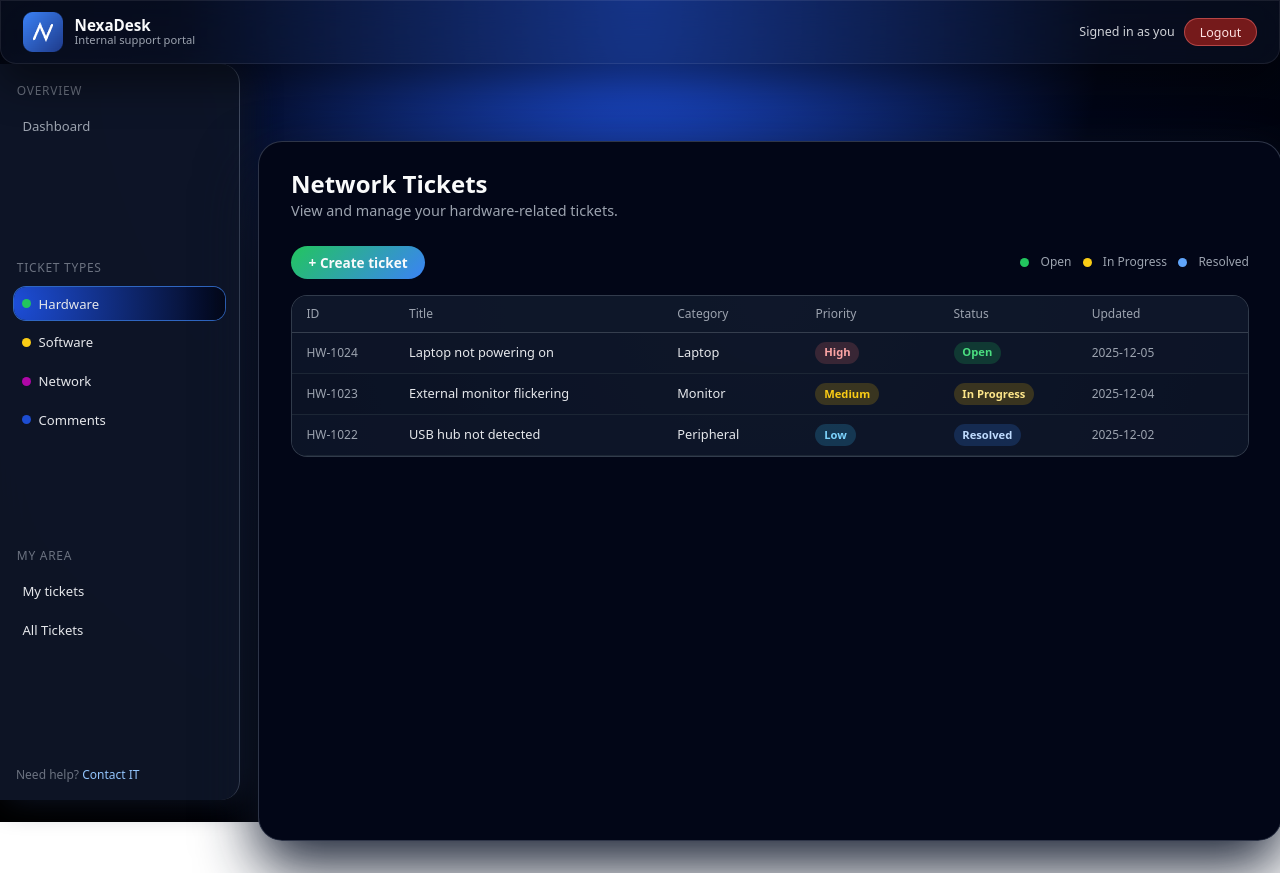
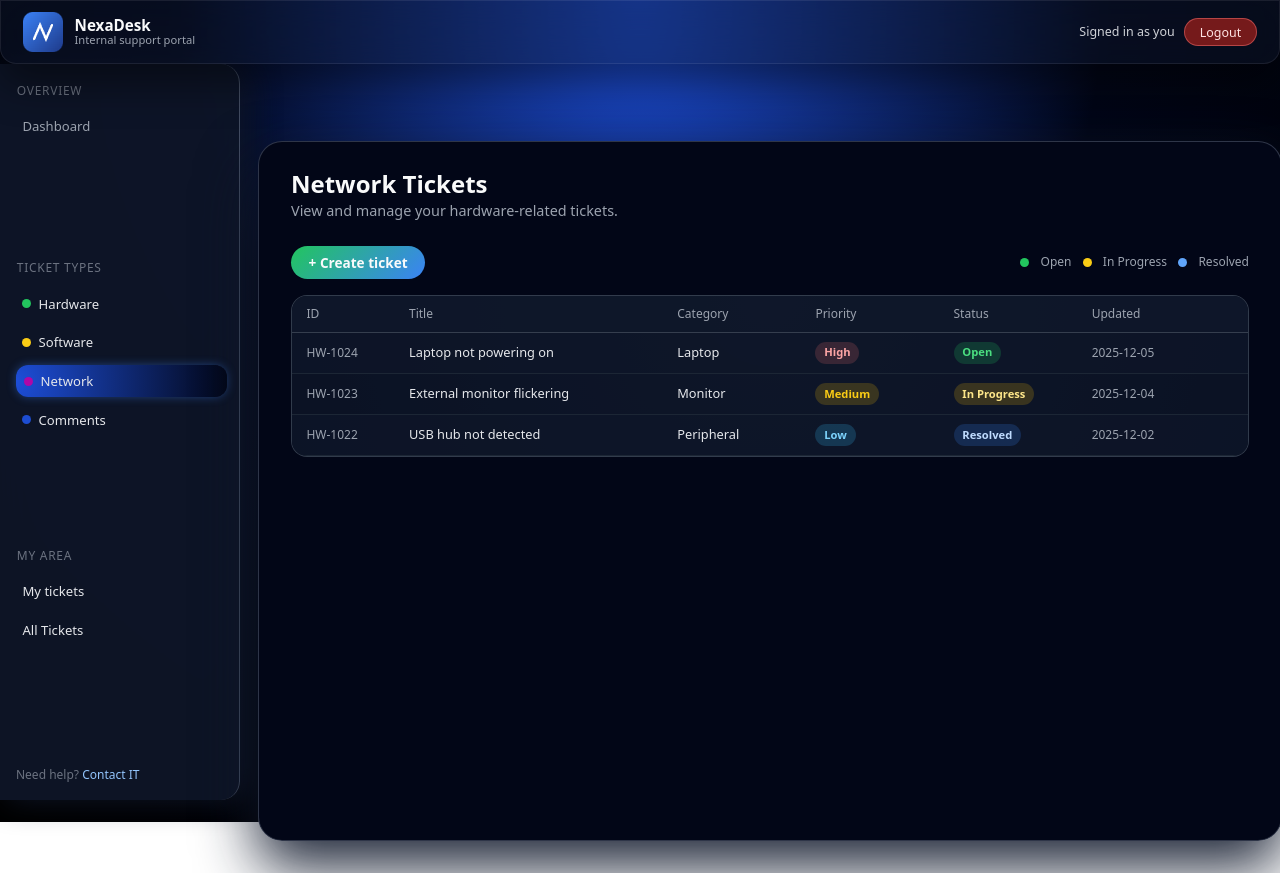
Before and after one commit to EmirKaraaslan/SEN4015, a React (Vite) app in the folder it_service_app/frontend/: page /dashboard/NetworkTickets in a window 1280 px wide. Shown: the top 873 px of the page. Built offline with nearby package versions, Linux system fonts and the light colour scheme.

Commit message:
14 aralik ui fix

```diff
--- a/it_service_app/frontend/src/components/stables/sidebar.jsx
+++ b/it_service_app/frontend/src/components/stables/sidebar.jsx
@@ -1,84 +1,107 @@
 import "../../styles/stablesStyles/sidebarStyles.scss";
-import { useNavigate } from "react-router-dom";
-
+import { useNavigate, useLocation } from "react-router-dom";
 
 function Sidebar() {
+  const navigate = useNavigate();
+  const location = useLocation();
 
-    const navigate = useNavigate();
+  // 🔥 Aktif route'ı kontrol et
+  const currentPath = location.pathname.toLowerCase();
 
+  const isActive = (path) => currentPath.includes(path.toLowerCase());
 
-    const handleHardwareClick = () => {
-        navigate("/dashboard/HardwareTickets")
-    }
-
-        const handleSoftwareClick = () => {
-        navigate("/dashboard/SoftwareTickets")
-    }
-
-
-        const handleNetworkClick = () => {
-        navigate("/dashboard/NetworkTickets")
-    }
-
-            const handleDashboardkClick = () => {
-        navigate("/dashboard")
-    }
-
-
+  const handleNavigate = (path) => navigate(path);
 
   return (
     <aside className="sidebar">
+      {/* --- Overview --- */}
       <div className="sidebar__section sidebar__section--top">
         <p className="sidebar__label">Overview</p>
-        <button className="sidebar__item sidebar__item--muted"
-          onClick={handleDashboardkClick}
+        <button
+          className={`sidebar__item ${
+            isActive("/dashboard") &&
+            !isActive("hardware") &&
+            !isActive("software") &&
+            !isActive("network") &&
+            !isActive("comments")
+              ? "sidebar__item--active"
+              : "sidebar__item--muted"
+          }`}
+          onClick={() => handleNavigate("/dashboard")}
         >
           Dashboard
         </button>
       </div>
 
+      {/* --- Ticket Types --- */}
       <div className="sidebar__section">
         <p className="sidebar__label">Ticket types</p>
 
-        <button className="sidebar__item sidebar__item--active"
-          onClick={handleHardwareClick}
+        <button
+          className={`sidebar__item ${
+            isActive("/hardwaretickets") ? "sidebar__item--active" : ""
+          }`}
+          onClick={() => handleNavigate("/dashboard/HardwareTickets")}
         >
           <span className="sidebar__bullet sidebar__bullet--hardware" />
           Hardware
         </button>
 
-        <button className="sidebar__item"
-          onClick={handleSoftwareClick}
-          >
+        <button
+          className={`sidebar__item ${
+            isActive("/softwaretickets") ? "sidebar__item--active" : ""
+          }`}
+          onClick={() => handleNavigate("/dashboard/SoftwareTickets")}
+        >
           <span className="sidebar__bullet sidebar__bullet--software" />
           Software
         </button>
 
-        <button className="sidebar__item"
-          onClick={handleNetworkClick}
-          >
+        <button
+          className={`sidebar__item ${
+            isActive("/networktickets") ? "sidebar__item--active" : ""
+          }`}
+          onClick={() => handleNavigate("/dashboard/NetworkTickets")}
+        >
           <span className="sidebar__bullet sidebar__bullet--network" />
           Network
         </button>
 
-        <button className="sidebar__item">
+        <button
+          className={`sidebar__item ${
+            isActive("/comments") ? "sidebar__item--active" : ""
+          }`}
+          onClick={() => handleNavigate("/dashboard/Comments")}
+        >
           <span className="sidebar__bullet sidebar__bullet--comments" />
           Comments
         </button>
       </div>
 
+      {/* --- My Area --- */}
       <div className="sidebar__section">
         <p className="sidebar__label">My area</p>
 
-        <button className="sidebar__item">
+        <button
+          className={`sidebar__item ${
+            isActive("/my-tickets") ? "sidebar__item--active" : ""
+          }`}
+          onClick={() => handleNavigate("/dashboard/MyTickets")}
+        >
           My tickets
         </button>
 
-        <button className="sidebar__item">
+        <button
+          className={`sidebar__item ${
+            isActive("/all-tickets") ? "sidebar__item--active" : ""
+          }`}
+          onClick={() => handleNavigate("/dashboard/AllTickets")}
+        >
           All Tickets
         </button>
       </div>
 
+      {/* --- Footer --- */}
       <div className="sidebar__section sidebar__section--bottom">
         <p className="sidebar__hint">
           Need help? <span>Contact IT</span>
--- a/it_service_app/frontend/src/styles/HardwareTicketsDB.scss
+++ b/it_service_app/frontend/src/styles/HardwareTicketsDB.scss
@@ -31,7 +31,8 @@ body,
 .app-body {
   margin-top: 96px;          /* TopBar + biraz boşluk */
   padding: 0 2rem 2rem 2rem;
-  margin-left: 260px;                      /* sidebar - content arası boşluk */
+  margin-left: 260px;
+  display: flex;               /* sidebar - content arası boşluk */
 }
 
 .app-content {
@@ -56,6 +57,7 @@ body,
   border: 1px solid rgba(148, 163, 184, 0.3);
   box-shadow: 0 26px 60px rgba(15, 23, 42, 0.95);
   backdrop-filter: blur(14px);
+
 }
 
 /* HEADER */
--- a/it_service_app/frontend/src/styles/LandingPageStyles.scss
+++ b/it_service_app/frontend/src/styles/LandingPageStyles.scss
@@ -5,6 +5,7 @@
   max-width: 1120px;
   color: #e5e7eb;
   margin-top: 5rem;  // veya 6rem, gözüne hangisi hoş gelirse
+
 
 }
 
--- a/it_service_app/frontend/src/styles/LoginCardStyles.scss
+++ b/it_service_app/frontend/src/styles/LoginCardStyles.scss
@@ -4,6 +4,8 @@
   line-height: 1.5;
   color: #0f172a;
   background-color: #0f172a;
+  overflow-x: hidden;
+  overflow-y: hidden;
 
 }
 
--- a/it_service_app/frontend/src/styles/stablesStyles/sidebarStyles.scss
+++ b/it_service_app/frontend/src/styles/stablesStyles/sidebarStyles.scss
@@ -60,7 +60,7 @@
   color: #e5e7eb;
 
   background: transparent;
-  transition: background 0.12s ease, color 0.12s ease, transform 0.1s ease,
+  transition: background 0.12s ease, color 0.12s ease, transform 0.1s ease
     box-shadow 0.1s ease;
 }
 
@@ -76,8 +76,10 @@
 
 .sidebar__item--active {
   background: radial-gradient(circle at left, #1d4ed8, #020617);
-  box-shadow: 0 0 0 1px rgba(59, 130, 246, 0.75);
+  box-shadow: 0 0 10px rgba(59, 130, 246, 0.4);
+  transform: translateX(2px);
 }
+
 
 .sidebar__item--active:hover {
   transform: translateY(-1px);
```
